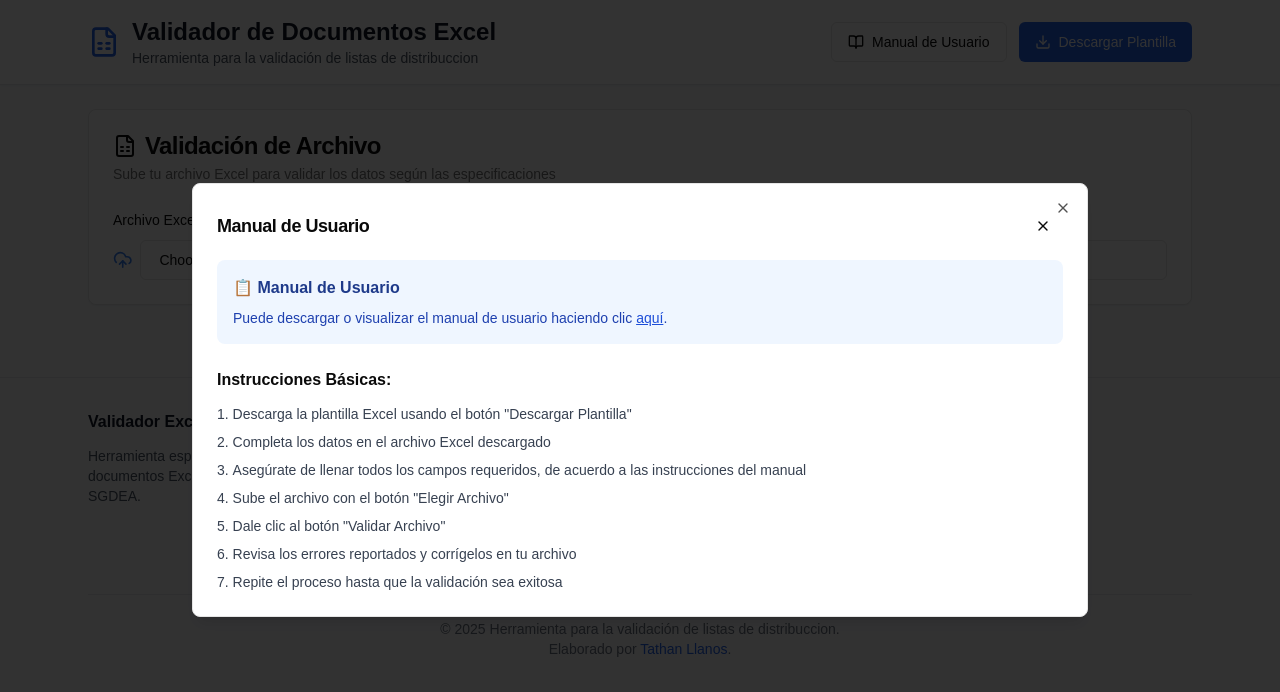
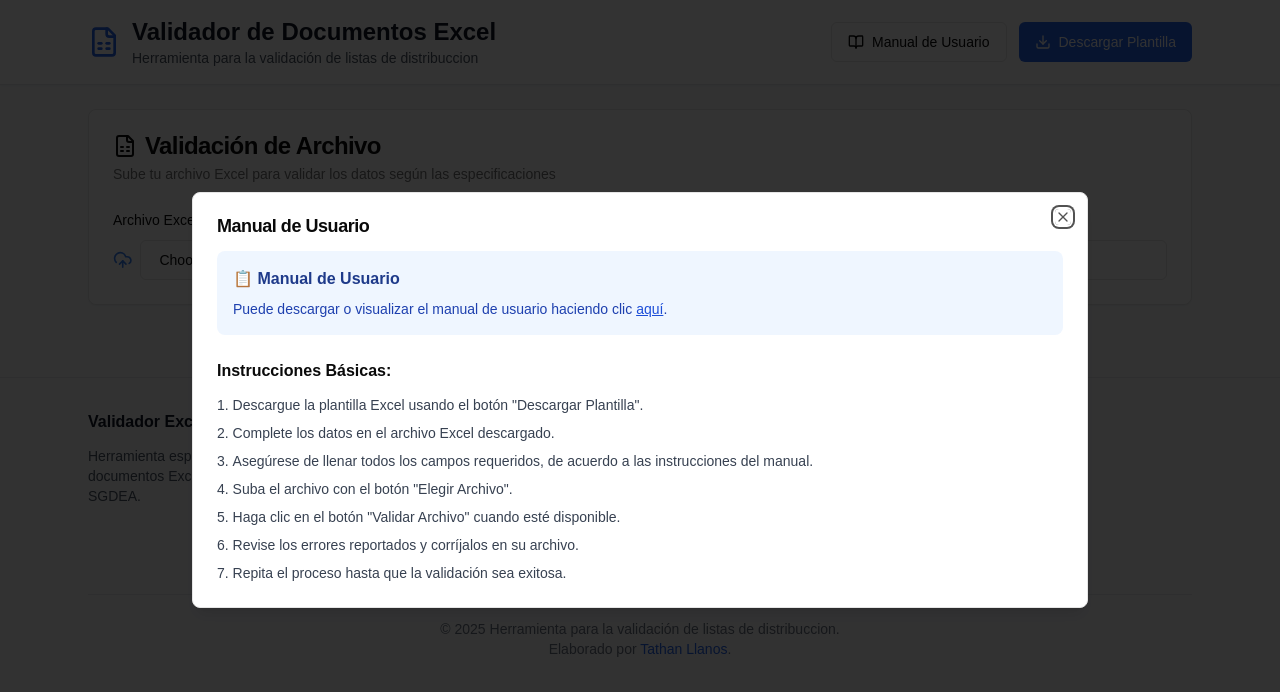
Before and after one commit to jomallaru/Validador-Masivas, a Next.js app: page / in a window 1280 px wide. Both pictures are taken after a click on the button "Manual de Usuario". Shown: the top 692 px of the page. Built offline with nearby package versions, Linux system fonts and the light colour scheme.

Commit message:
actualizacion modal y favicon

```diff
--- a/app/components/footer.tsx
+++ b/app/components/footer.tsx
@@ -22,7 +22,7 @@ export default function Footer() {
           </div>
 
           <div>
-            <h3 className="font-semibold text-gray-900 mb-3">Campos Opcionales</h3>
+            <h3 className="font-semibold text-gray-900 mb-3"></h3>
             <ul className="text-sm text-gray-600 space-y-1">
               <li>• Cargo</li>
               <li>• Entidad</li>
--- a/app/components/manual-modal.tsx
+++ b/app/components/manual-modal.tsx
@@ -2,7 +2,6 @@
 
 import { Dialog, DialogContent, DialogHeader, DialogTitle } from "@/components/ui/dialog"
 import { Button } from "@/components/ui/button"
-import { X } from "lucide-react"
 
 interface ManualModalProps {
   isOpen: boolean
@@ -14,15 +13,11 @@ export default function ManualModal({ isOpen, onClose }: ManualModalProps) {
     <Dialog open={isOpen} onOpenChange={onClose}>
       <DialogContent className="max-w-4xl max-h-[80vh] overflow-y-auto">
         <DialogHeader>
-          <DialogTitle className="flex items-center justify-between">
-            Manual de Usuario
-            <Button variant="ghost" size="sm" onClick={onClose}>
-              <X className="h-4 w-4" />
-            </Button>
-          </DialogTitle>
+          <DialogTitle>Manual de Usuario</DialogTitle>
         </DialogHeader>
 
         <div className="space-y-6">
+          {/* Sección de descarga */}
           <div className="bg-blue-50 p-4 rounded-lg">
             <h3 className="font-semibold text-blue-900 mb-2">📋 Manual de Usuario</h3>
             <p className="text-blue-800 text-sm">
@@ -37,18 +32,20 @@ export default function ManualModal({ isOpen, onClose }: ManualModalProps) {
               </a>.
             </p>
           </div>
+
+          {/* Instrucciones básicas */}
           <div>
             <h3 className="font-semibold mb-3">Instrucciones Básicas:</h3>
             <ol className="list-decimal list-inside space-y-2 text-sm text-gray-700">
-              <li>Descarga la plantilla Excel usando el botón "Descargar Plantilla"</li>
-              <li>Completa los datos en el archivo Excel descargado</li>
+              <li>Descargue la plantilla Excel usando el botón "Descargar Plantilla".</li>
+              <li>Complete los datos en el archivo Excel descargado.</li>
               <li>
-                Asegúrate de llenar todos los campos requeridos, de acuerdo a las instrucciones del manual
+                Asegúrese de llenar todos los campos requeridos, de acuerdo a las instrucciones del manual.
               </li>
-              <li>Sube el archivo con el botón "Elegir Archivo"</li>
-              <li>Dale clic al botón "Validar Archivo"</li>
-              <li>Revisa los errores reportados y corrígelos en tu archivo</li>
-              <li>Repite el proceso hasta que la validación sea exitosa</li>
+              <li>Suba el archivo con el botón "Elegir Archivo".</li>
+              <li>Haga clic en el botón "Validar Archivo" cuando esté disponible.</li>
+              <li>Revise los errores reportados y corríjalos en su archivo.</li>
+              <li>Repita el proceso hasta que la validación sea exitosa.</li>
             </ol>
           </div>
         </div>
```
Also changed, not shown: 1 other file (tests, documents, lock files or other folders).
